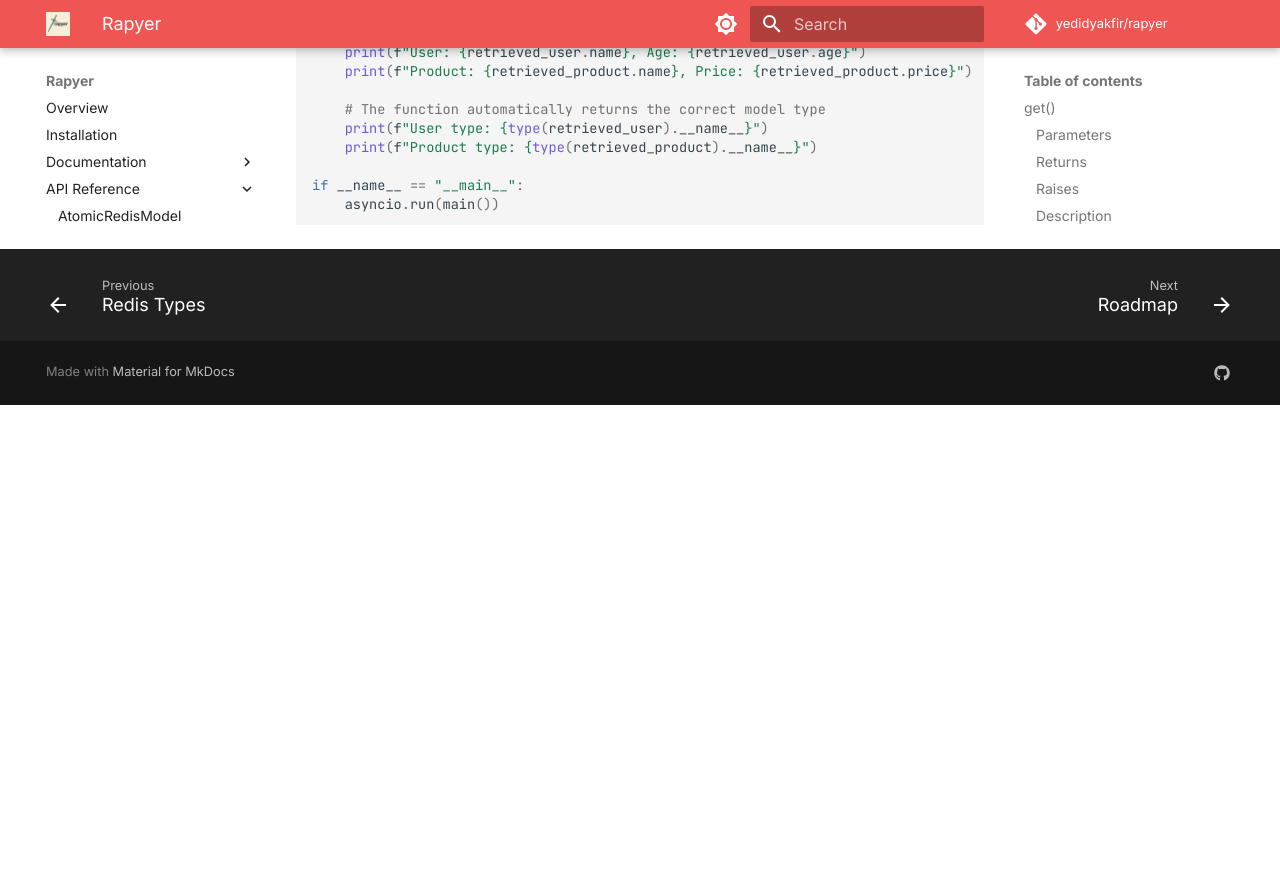
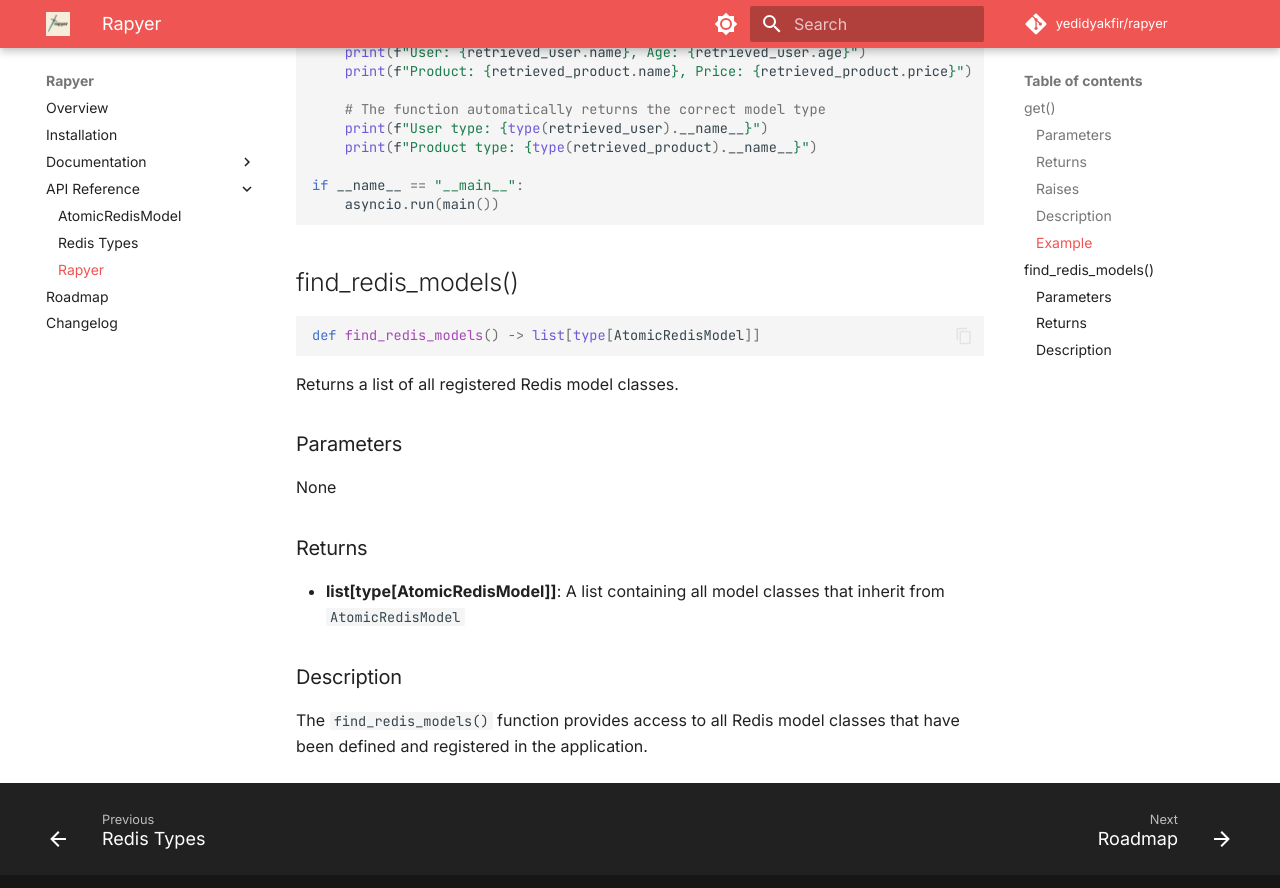
Before and after one commit to yedidyakfir/rapyer, an MkDocs documentation site: the page built from docs/api/rapyer-functions.md, in a window 1280 px wide and 900 px high, scrolled down 1660 px. Shown: the top 888 px of the window. Built offline with MkDocs 1.6.1 and Material for MkDocs 9.7.7, drawn with Linux system fonts in a browser that asks for light colours; comment, search, counter and statistics services are not loaded; before the commit the page ends 2065 px from its top, so only the background shows below that.

Commit message:
[global-rapyer-get] - added docs for find redis model func

````diff
--- a/docs/api/rapyer-functions.md
+++ b/docs/api/rapyer-functions.md
@@ -72,3 +72,23 @@
 if __name__ == "__main__":
     asyncio.run(main())
 ```
+
+## find_redis_models()
+
+```python
+def find_redis_models() -> list[type[AtomicRedisModel]]
+```
+
+Returns a list of all registered Redis model classes.
+
+### Parameters
+
+None
+
+### Returns
+
+- **list[type[AtomicRedisModel]]**: A list containing all model classes that inherit from `AtomicRedisModel`
+
+### Description
+
+The `find_redis_models()` function provides access to all Redis model classes that have been defined and registered in the application.
````
